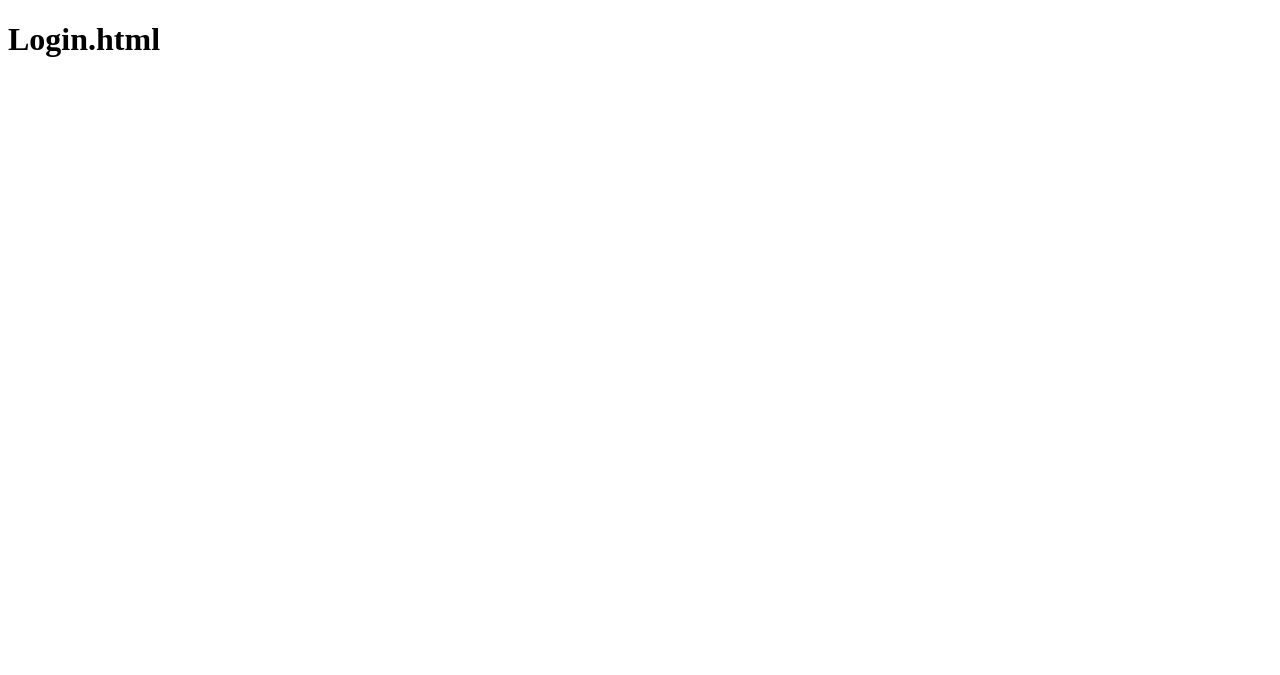
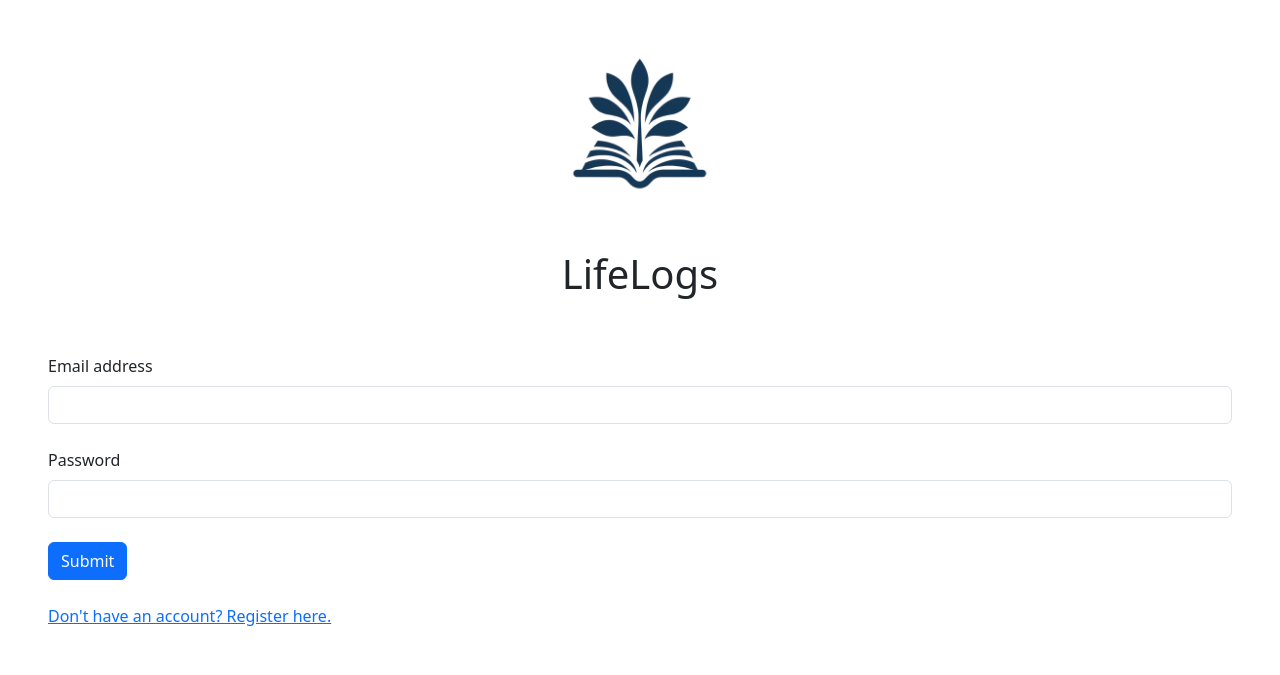
Before and after one commit to DanielGonzalezGil/Adv-Web-Dev-Final-Project, a Django app: page /login/ in a window 1280 px wide. Before the commit the part shown is almost empty. Shown: the top 675 px of the page. Run offline with Django 4.2, Linux system fonts and the light colour scheme.

Commit message:
added a front-end for the login page

```diff
--- a/mydiary/Diary/templates/home.html
+++ b/mydiary/Diary/templates/home.html
@@ -23,7 +23,7 @@
         <div class="collapse navbar-collapse" id="navbarNav">
             <ul class="navbar-nav">
                 <li class="nav-item">
-                    <a class="nav-link" href="../">Home</a>
+                    <a class="nav-link" href="#">Home</a>
                 </li>
                 <li class="nav-item">
                     <a class="nav-link" href="#">About</a>
@@ -73,6 +73,7 @@
         </div>
         {% endfor %}
     </div>
+</body>
 <script>
     document.querySelectorAll('bi bi-trash').forEach(item => {
         item.addEventListener('click', function() {
@@ -80,6 +81,5 @@
         });
     });
 </script>
-</body>
 </html>
 {% endblock %}
--- a/mydiary/Diary/templates/login.html
+++ b/mydiary/Diary/templates/login.html
@@ -3,9 +3,32 @@
 <!DOCTYPE html>
 <html>
 <head>
+    <meta charset="UTF-8">
+    <meta name="viewport" content="width=device-width, initial-scale=1.0">
+    <link href="https://cdn.jsdelivr.net/npm/bootstrap@5.3.3/dist/css/bootstrap.min.css" rel="stylesheet">
     <title>Login.html</title>
 </head>
 <body>
-    <h1>Login.html</h1>
+    <div class="text-center">
+        <img src="{% static '../static/LifeLogsLogo.png' %}" alt="LifeLogs Logo" width="250" height="250" class="img-fluid">
+        <h1> LifeLogs </h1>
+    </div>
+
+    <form class="p-5 mx-auto d-block">
+        <div class="mb-4">
+            <label for="EmailAddress" class="form-label">Email address</label>
+            <input type="email" class="form-control" id="EmailAddress" aria-describedby="emailHelp">
+
+        </div>
+        <div class="mb-4">
+            <label for="InputPassword" class="form-label">Password</label>
+            <input type="password" class="form-control" id="InputPassword">
+        </div>
+        <button type="submit" class="btn btn-primary">Submit</button>
+
+        <div class="mt-4">
+            <a href="{% url 'register' %}">Don't have an account? Register here.</a>
+        </div>
+    </form>
 </body>
 </html>
```
Lines whose indentation alone changed are shown as unchanged.
